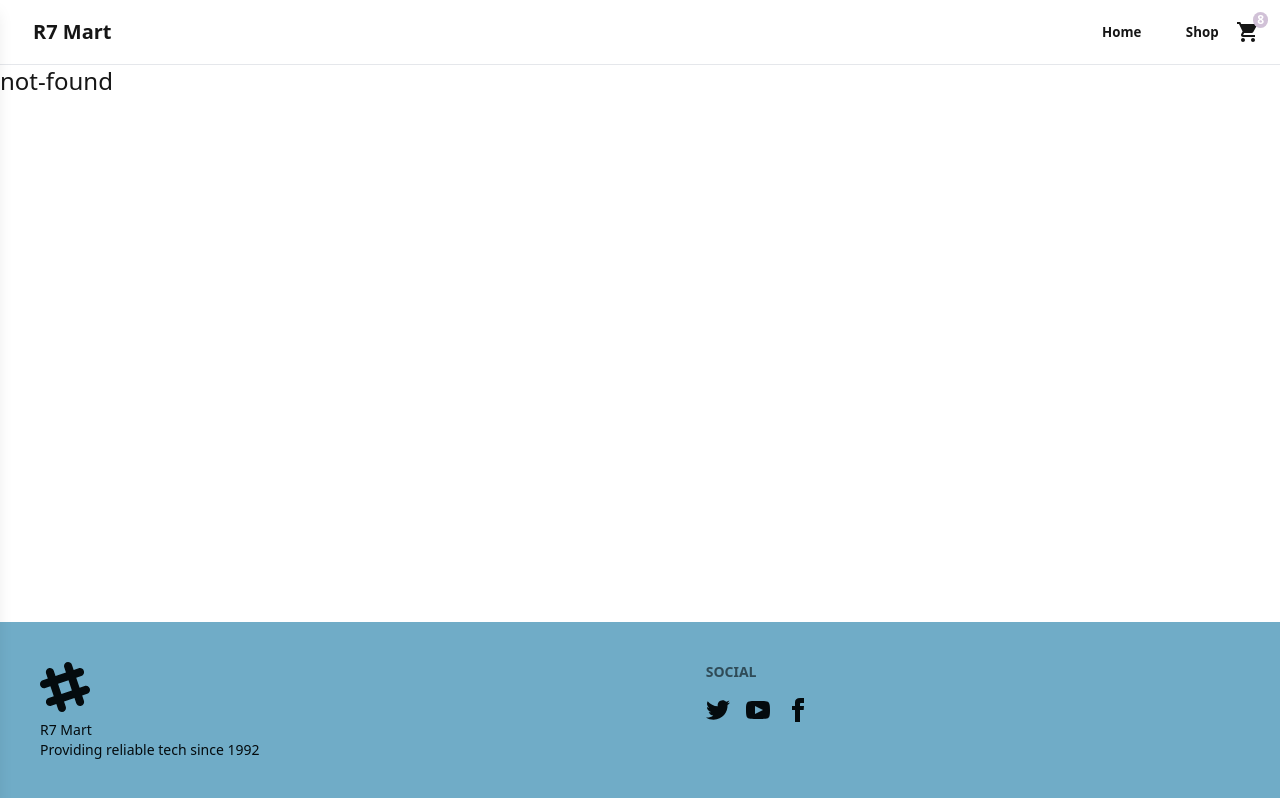
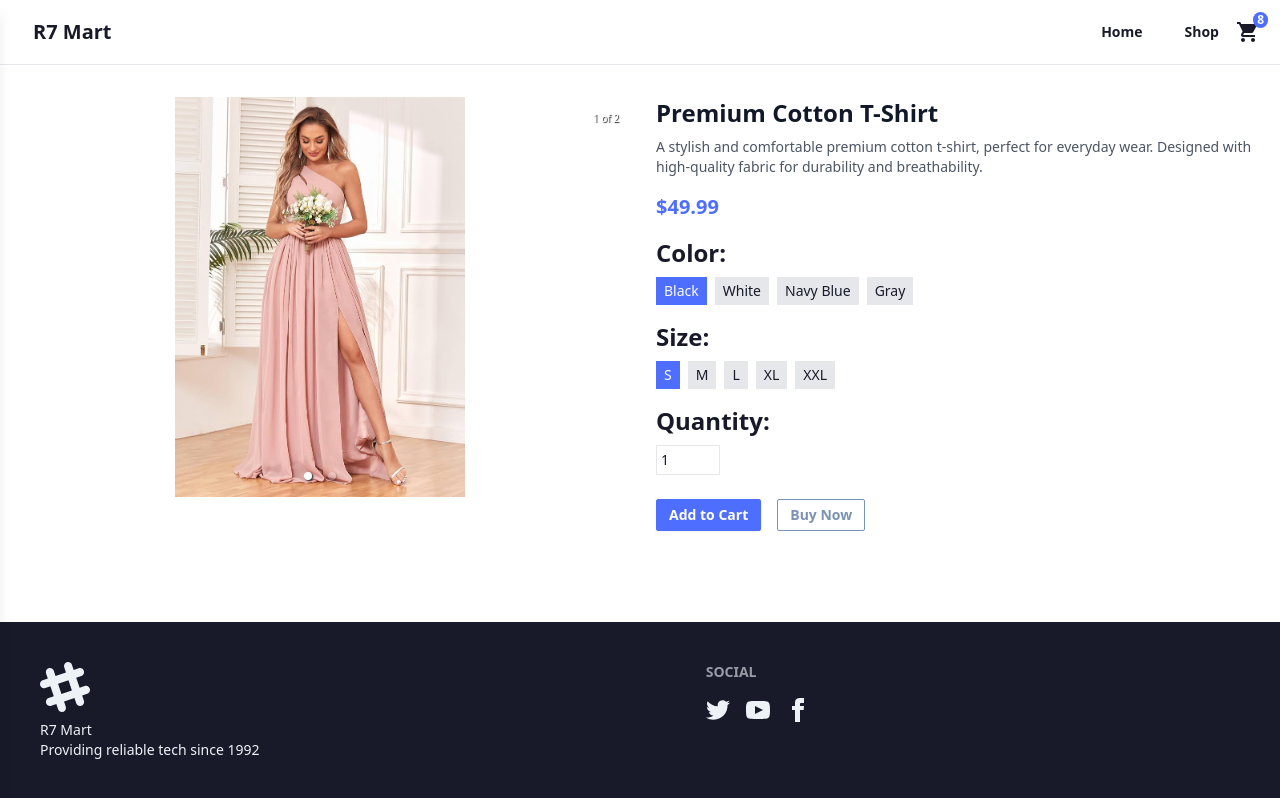
Before and after one commit to Rafiul007/R7-ecmrce, a Next.js app: page /products/1 in a window 1280 px wide. Before the commit this address had no page. Built offline with nearby package versions, Linux system fonts and the light colour scheme.

Commit message:
R7-006: Create Product details page, modify in product card

```diff
--- a/package.json
+++ b/package.json
@@ -17,7 +17,8 @@
     "next": "15.1.7",
     "react": "^19.0.0",
     "react-dom": "^19.0.0",
-    "react-fast-marquee": "^1.6.5"
+    "react-fast-marquee": "^1.6.5",
+    "react-responsive-carousel": "^3.2.23"
   },
   "devDependencies": {
     "@eslint/eslintrc": "^3",
--- /dev/null
+++ b/src/app/products/[id]/page.tsx
@@ -0,0 +1,123 @@
+"use client";
+
+import { useState } from "react";
+import Image from "next/image";
+import { Carousel } from "react-responsive-carousel";
+import "react-responsive-carousel/lib/styles/carousel.min.css";
+import p2 from "../../../assets/product3.jpg";
+import p3 from "../../../assets/product2.jpg";
+// Dummy product data
+const product = {
+  id: 1,
+  name: "Premium Cotton T-Shirt",
+  description:
+    "A stylish and comfortable premium cotton t-shirt, perfect for everyday wear. Designed with high-quality fabric for durability and breathability.",
+  price: 49.99,
+  colors: ["Black", "White", "Navy Blue", "Gray"],
+  sizes: ["S", "M", "L", "XL", "XXL"],
+  images: [p2, p3],
+};
+
+const ProductDetails = () => {
+  const [selectedColor, setSelectedColor] = useState(product.colors[0]);
+  const [selectedSize, setSelectedSize] = useState(product.sizes[0]);
+  const [quantity, setQuantity] = useState(1);
+
+  return (
+    <div className="container mx-auto px-4 py-8">
+      <div className="grid md:grid-cols-2 gap-8">
+        {/* Product Images with Carousel */}
+        <div>
+          <Carousel showArrows={true} infiniteLoop={true} showThumbs={false}>
+            {product.images.map((img, index) => (
+              <div
+                key={index}
+                className="h-[400px] flex items-center justify-center"
+              >
+                <Image
+                  src={img}
+                  alt={product.name}
+                  layout="fill"
+                  objectFit="contain"
+                  className="w-full h-full object-contain"
+                />
+              </div>
+            ))}
+          </Carousel>
+        </div>
+
+        {/* Product Info */}
+        <div>
+          <h1 className="text-2xl font-bold text-gray-900">{product.name}</h1>
+          <p className="mt-2 text-gray-600 text-sm">{product.description}</p>
+          <p className="mt-4 text-xl font-semibold text-primary">
+            ${product.price}
+          </p>
+
+          {/* Color Selection */}
+          <div className="mt-4">
+            <p className="font-semibold">Color:</p>
+            <div className="flex gap-2 mt-2">
+              {product.colors.map((color, index) => (
+                <button
+                  key={index}
+                  className={`px-2 py-1 text-sm ${
+                    selectedColor === color
+                      ? "bg-primary text-white"
+                      : "bg-gray-200"
+                  }`}
+                  onClick={() => setSelectedColor(color)}
+                >
+                  {color}
+                </button>
+              ))}
+            </div>
+          </div>
+
+          {/* Size Selection */}
+          <div className="mt-4">
+            <p className="font-semibold">Size:</p>
+            <div className="flex gap-2 mt-2">
+              {product.sizes.map((size, index) => (
+                <button
+                  key={index}
+                  className={`px-2 py-1 text-sm ${
+                    selectedSize === size
+                      ? "bg-primary text-white"
+                      : "bg-gray-200"
+                  }`}
+                  onClick={() => setSelectedSize(size)}
+                >
+                  {size}
+                </button>
+              ))}
+            </div>
+          </div>
+
+          {/* Quantity Selection */}
+          <div className="mt-4">
+            <p className="font-semibold">Quantity:</p>
+            <input
+              type="number"
+              min="1"
+              value={quantity}
+              onChange={(e) => setQuantity(Number(e.target.value))}
+              className="border p-1 w-16 mt-2 text-sm"
+            />
+          </div>
+
+          <div className="mt-6 flex gap-4">
+            <button className="btn btn-primary btn-sm text-white">
+              Add to Cart
+            </button>
+            <button className="btn btn-outline btn-secondary  btn-sm hover:!bg-secondary hover:!text-white transition-all ">
+              Buy Now
+            </button>
+          </div>
+        </div>
+      </div>
+    </div>
+  );
+};
+
+export default ProductDetails;
--- a/src/components/layout/product-section.tsx
+++ b/src/components/layout/product-section.tsx
@@ -33,9 +33,10 @@ export const ProductSection = () => {
     <div className="p-6">
       <h2 className="text-3xl font-bold mb-6 text-center">Top Products</h2>
       <div className="grid grid-cols-1 sm:grid-cols-2 lg:grid-cols-3 gap-20 w-full max-w-6xl mx-auto justify-items-center">
-        {products.map((product) => (
+        {products.map((product, index) => (
           <ProductCard
-            key={product.id}
+            key={index}
+            id={product.id}
             title={product.title}
             image={product.image}
             description={product.description}
--- a/src/components/ui/ProductCard.tsx
+++ b/src/components/ui/ProductCard.tsx
@@ -1,7 +1,10 @@
 import Image, { StaticImageData } from "next/image";
 import { FC } from "react";
+import { useRouter } from "next/navigation";
+import AddShoppingCartIcon from '@mui/icons-material/AddShoppingCart';
 
 interface ProductCardProps {
+  id: number;
   title: string;
   image: string | StaticImageData;
   description: string;
@@ -9,13 +12,19 @@ interface ProductCardProps {
 }
 
 export const ProductCard: FC<ProductCardProps> = ({
+  id,
   title,
   image,
   description,
   price,
 }) => {
+  const router = useRouter();
+
   return (
-    <div className="card card-compact bg-base-200 w-full sm:w-96 shadow-sm hover:shadow-md transition-all cursor-pointer">
+    <div
+      className="card card-compact bg-white-200 w-full sm:w-96 shadow-sm hover:shadow-md transition-all cursor-pointer"
+      onClick={() => router.push(`/products/${id}`)}
+    >
       <figure className="relative w-full h-64">
         <Image
           src={image}
@@ -35,7 +44,7 @@ export const ProductCard: FC<ProductCardProps> = ({
               Buy Now
             </button>
             <button className="btn btn-secondary btn-outline btn-sm hover:bg-secondary transition-all">
-              Add to Cart
+              <AddShoppingCartIcon fontSize="small"/>
             </button>
           </div>
         </div>
--- a/tailwind.config.ts
+++ b/tailwind.config.ts
@@ -19,7 +19,7 @@ export default {
   plugins: [daisyui],
   daisyui: {
     themes: [
-      "pastel",
+      "corporate",
       {
         cupcakeDark: {
           // eslint-disable-next-line @typescript-eslint/no-require-imports
```
Also changed, not shown: src/app/products/page.tsx (added), 1 other file (tests, documents, lock files or other folders).
